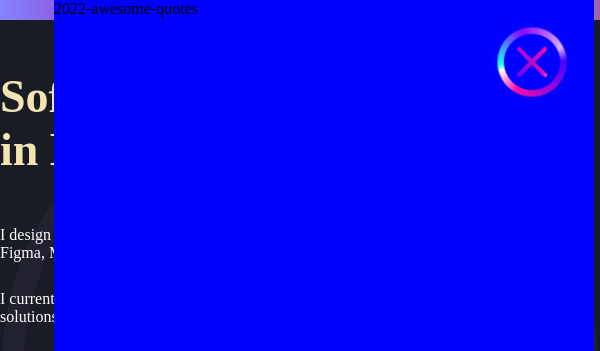
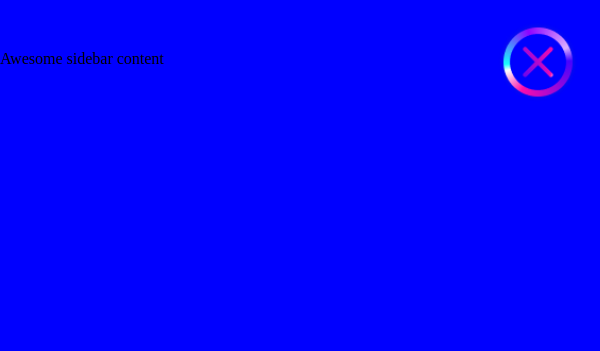
Before and after one commit to canxerian/marknguyen-website, a plain HTML site: page index.html in a window 600 px wide. Shown: the top 351 px of the page. Drawn offline with Linux system fonts and the light colour scheme; a web font is replaced by a local one.

Commit message:
Styling and media queries to correctly display the side modal

```diff
--- a/index.html
+++ b/index.html
@@ -85,7 +85,11 @@
 
     <div id="project-modal" class="show">
         <div id="project-modal-close" class="cursor-hover" href="javascript:void(0)"></div>
-        <div id="project-modal-content"></div>
+        <div id="project-modal-content">
+            <section>
+                <p>Awesome sidebar content</p>
+            </section>
+        </div>
     </div>
 </body>
 
--- a/index.js
+++ b/index.js
@@ -10,7 +10,7 @@ function loadModal(modalElement, contentElement, projectId) {
             return;
         }
 
-        contentElement.innerHTML = this.responseText;
+        // contentElement.innerHTML = this.responseText;
         modalElement.classList.add("show");
     }
     xhr.send();
--- a/style.css
+++ b/style.css
@@ -54,6 +54,7 @@ a:hover {
     background-image: url("./images/ring.svg");
     background-size: contain;
     background-repeat: no-repeat;
+    padding: 4px;
 }
 
 /* Intro */
@@ -157,32 +158,36 @@ section#projects div.project-row div.col-client {
 div#project-modal {
     position: fixed;
     min-height: 100vh;
+    min-width: 600px;
     width: 50vw;
-
     top: 0;
     background-color: #f8fdff;
     overflow: scroll;
+    transform: translateX(100vw);
+
     transition: 0.5s;
-    transform: translateX(200%);
 }
 
+/* Mobile screens (< 600px) */
 @media screen and (max-width: 600px) {
     div#project-modal {
         background-color: blue;
-        width: 90vw;
+        width: 100vw;
+        min-width: 0;
+    }
+
+    div#project-modal.show {
+        transform: translateX(0);
     }
 }
 
-div#project-modal.show {
-    transition: 0.5s;
-    transform: translateX(100%);
+/* Tablets and PCs (> 600px) */
+@media screen and (min-width: 600px) {
+    div#project-modal.show {
+        transform: translateX(calc(100vw - 100%));
+    }
 }
 
-@media screen and (max-width: 600px) {
-    div#project-modal.show {
-        transform: translateX(10%);
-    }
-}
 
 div#project-modal div#project-modal-content {
     width: 100%;
```
